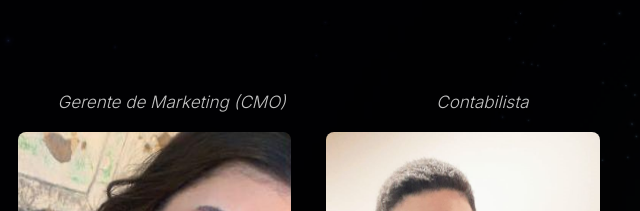
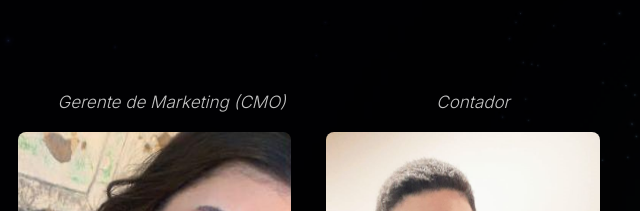
Before and after one commit to larisn/inova-company, a plain HTML site: page index.html in a window 1280 px wide. Shown: the part 4648-4859 px from the top of the page, 640-1280 px from the left. Drawn offline with nearby package versions, Linux system fonts and the light colour scheme.

Commit message:
modificando detalhes

```diff
--- a/index.html
+++ b/index.html
@@ -244,7 +244,7 @@
             </div>
 
             <div class="card">
-              <span style="margin-left: 11rem;">Contabilista</span>
+              <span style="margin-left: 11rem;">Contador</span>
               <img src="assets/img/esdras.jpg" alt="#">
               <h2>Esdras Guedes</h2>
             </div>
```
